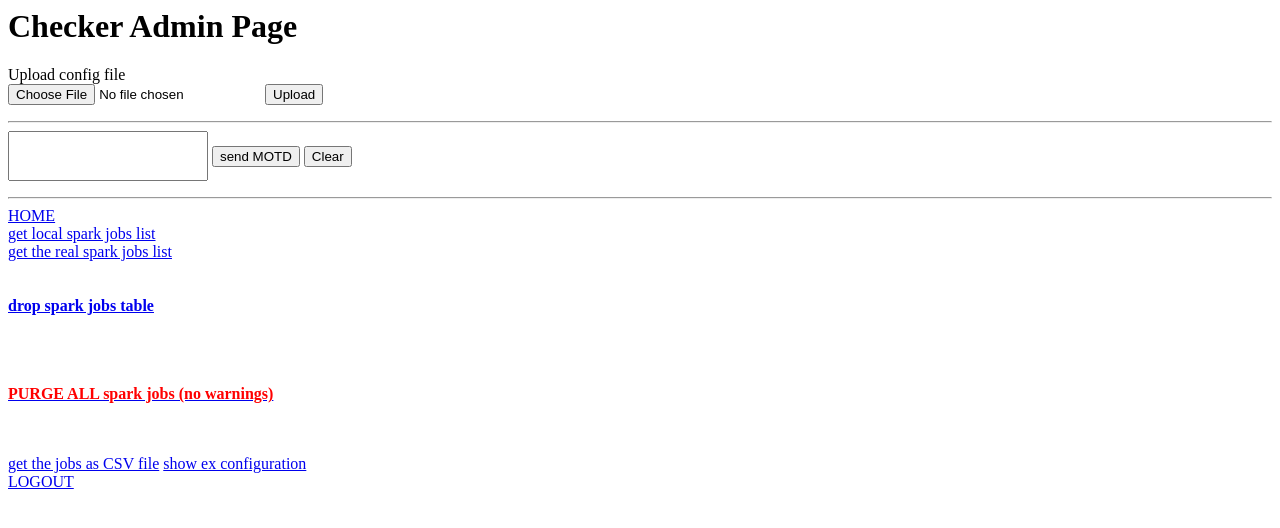
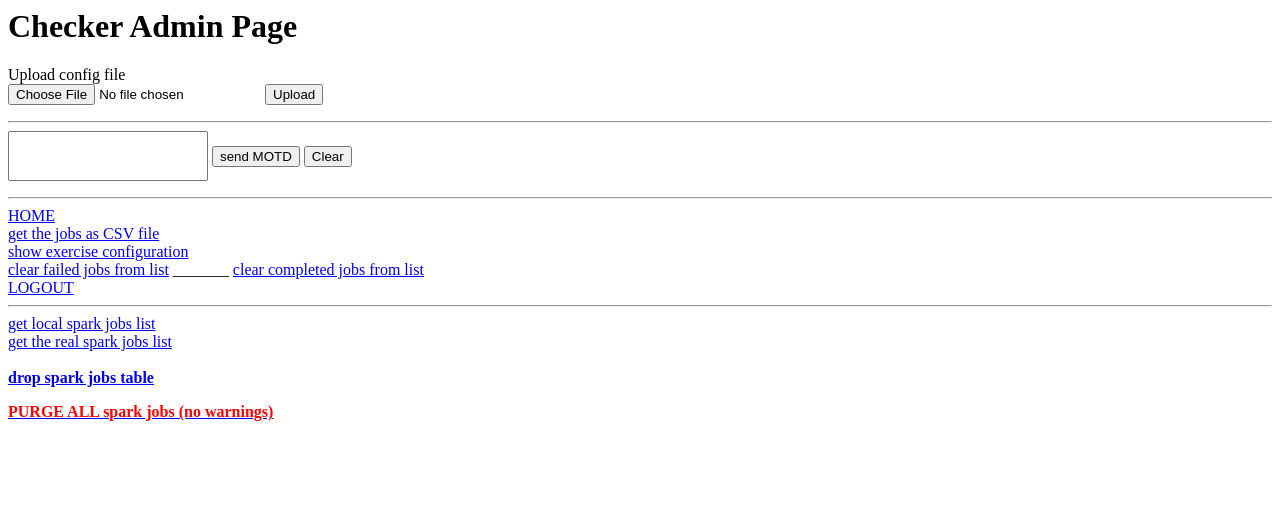
Before and after one commit to cnoam/technion-iem-ds_lab, a Flask app: template serverpkg/templates/admin.html in a window 1280 px wide. Shown: the top 528 px of the page. Run offline with Flask 2, Linux system fonts and the light colour scheme; the template is opened without the code that fills it, so the values that code supplies are empty; parts of the project's set-up code (start-up, migrations or seed data) failed here and were passed over.

Commit message:
minor change to CSV export of job list

```diff
--- a/serverpkg/templates/admin.html
+++ b/serverpkg/templates/admin.html
@@ -27,18 +27,20 @@
 
 <hr>
 <a href="./">HOME</a><br>
+
+<a href="./jobs_as_csv">get the jobs as CSV file</a> <br>
+<a href="./admin/show_ex_config"> show exercise configuration</a><br>
+<a href="./purge/failed"> clear failed jobs from list</a> _______ <a href="/purge"> clear completed jobs from list</a><br>
+<a href="./logout"> LOGOUT</a>
+<hr>
 <a href="./spark/local_job_list">get local spark jobs list</a><br>
 <a href="./spark/jobs">get the real spark jobs list</a><br>
-<br><br><a href="./spark/clear_job_list"><strong>drop spark jobs table</strong></a><br><br>
-<br><br><a href="./spark/purge_running_jobs">
+<br><a href="./spark/clear_job_list"><strong>drop spark jobs table</strong></a>
+<br><a href="./spark/purge_running_jobs">
     <p style="color:red;">
         <strong>PURGE ALL spark jobs (no warnings)
         </strong>
     </p>
-</a><br><br>
-
-<a href="./jobs_as_csv">get the jobs as CSV file</a>
-<a href="./admin/show_ex_config"> show ex configuration</a><br>
-<a href="./logout"> LOGOUT</a>
+</a>
 </body>
 </html>
```
Also changed, not shown: serverpkg/admin.py (+5 -6 lines).
